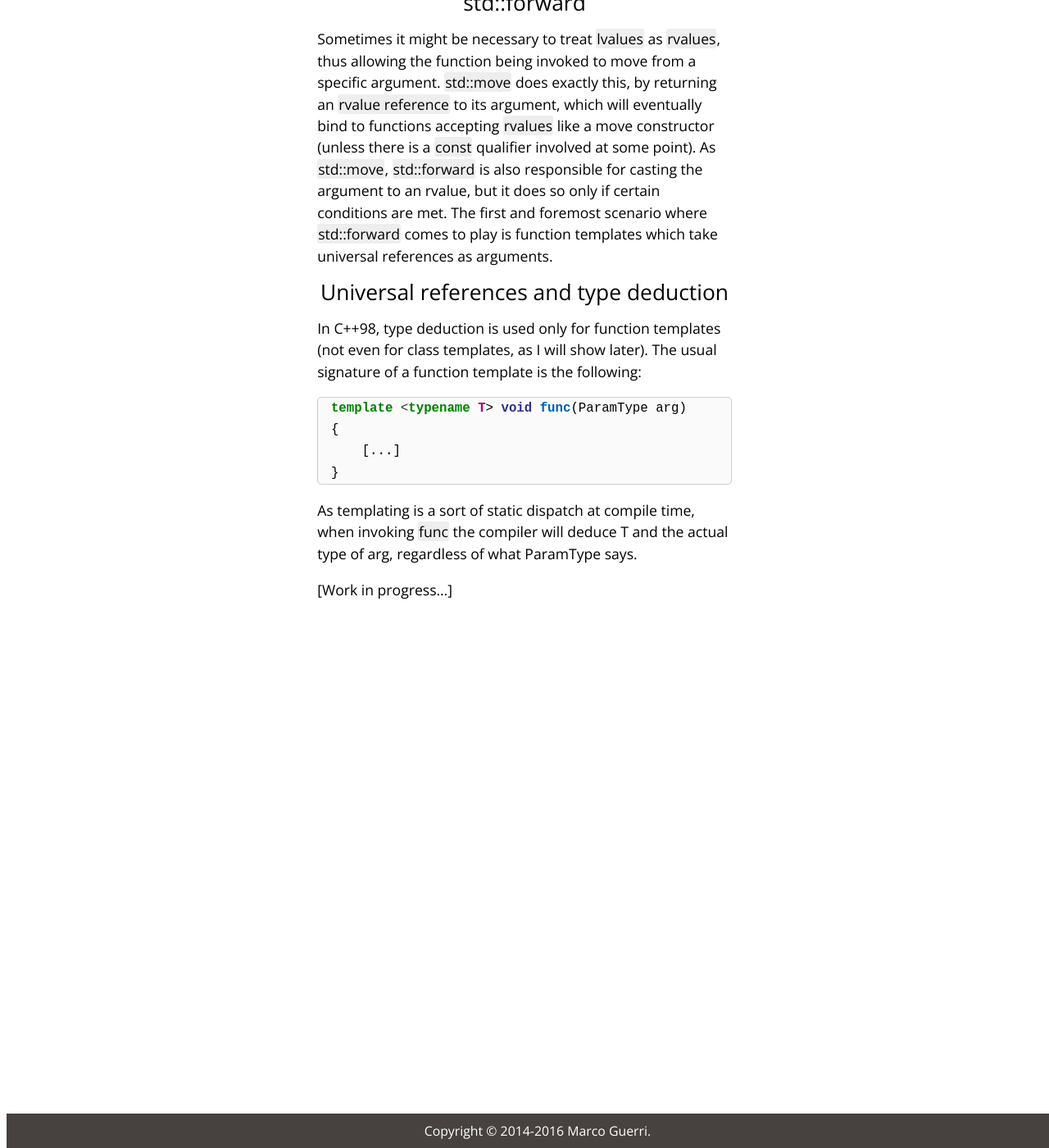
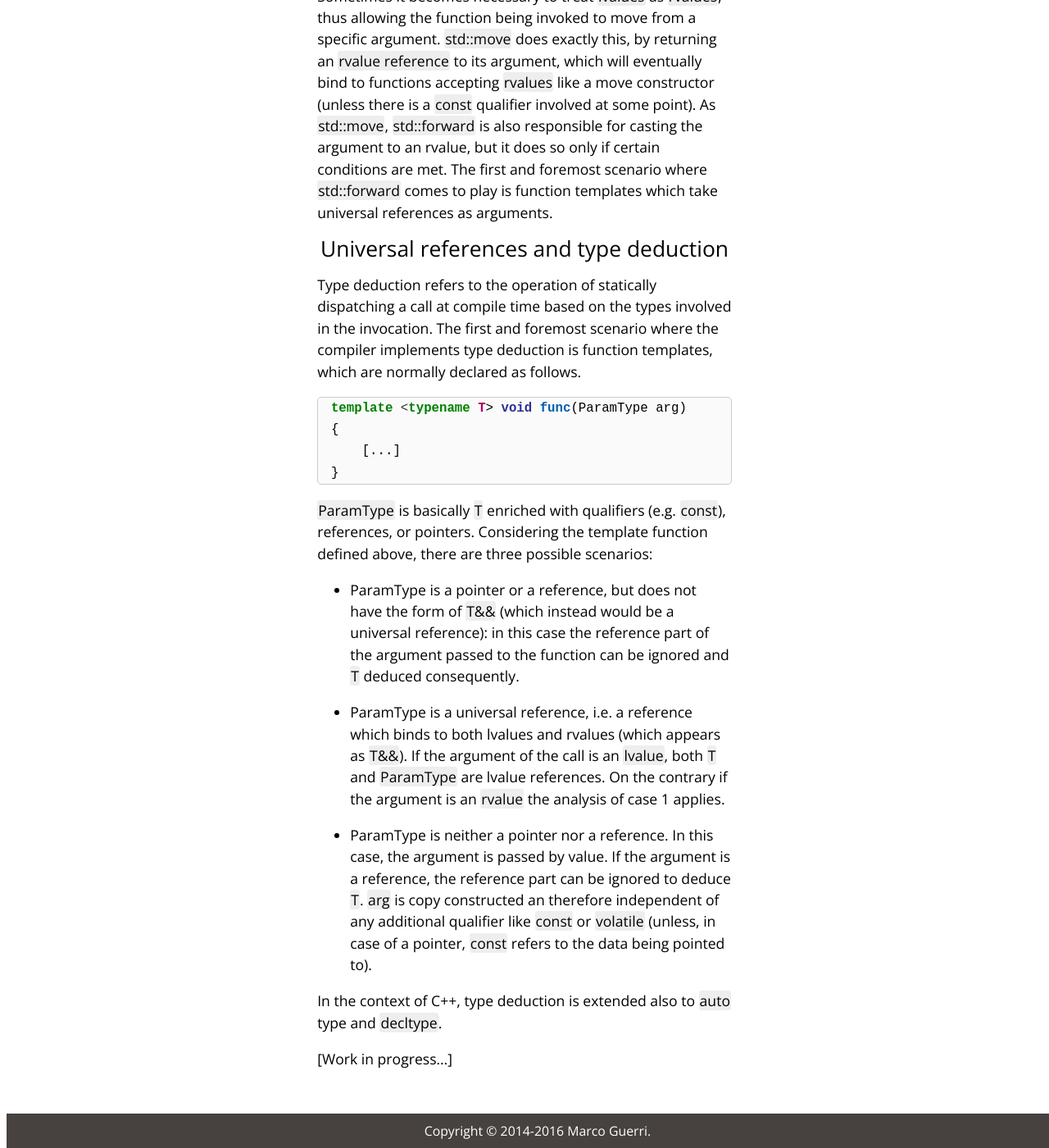
Before and after one commit to marcoguerri/marcoguerri.github.io, a Jekyll site: the page built from _posts/2016-11-26-move-semantics-rvalue-reference.markdown, in a window 1280 px wide and 1400 px high, scrolled down 2933 px. Shown: the whole window at 82% size. Built offline with Jekyll 4.4.1, drawn with Linux system fonts in a browser that asks for light colours; some of the changed text lies outside the part shown.

Commit message:
Again minor progresses on move semantics post

````diff
--- a/_posts/2016-11-26-move-semantics-rvalue-reference.markdown
+++ b/_posts/2016-11-26-move-semantics-rvalue-reference.markdown
@@ -20,7 +20,6 @@ copy assignment operator and move assignment operator.
 
 ```c++
 class MyClass {
-
 public:
   int _value;
   MyClass() {
@@ -76,7 +75,6 @@ the caller will not expect it to hold an initialized value anymore. As a matter
 of fact, with a proper rvalue, the caller will not even be able to tell if the object
 has been modified or not, due to the temporary nature of rvalues.
 \\
-\\
 A simplified example of move semantics is implemented the move constructor
 of *MyClass*. The old object loses ownership of a certain resource while still
 being left in a consistent state. In this case there is solely an integer value
@@ -106,7 +104,7 @@ Something very similar happens with *RVO* (Return Value Optimization) and *NRVO*
 
 Moving from lvalues: std::move and std::forward
 =======
-Sometimes it might be necessary to treat *lvalues* as *rvalues*, thus allowing the
+Sometimes it becomes necessary to treat *lvalues* as *rvalues*, thus allowing the
 function being invoked to move from a specific argument. *std::move* does exactly this,
 by returning an *rvalue reference* to its argument, which
 will eventually bind to functions accepting *rvalues* like a move constructor (unless
@@ -119,9 +117,10 @@ as arguments.
 
 Universal references and type deduction
 =======
-In C++98, type deduction is used only for function templates (not even for class
-templates, as I will show later). The usual signature of a function template is
-the following:
+Type deduction refers to the operation of statically dispatching a call at compile
+time based on the types involved in the invocation. The first and foremost scenario
+where the compiler implements type deduction is function templates, which are
+normally declared as follows.
 
 ```c++
 template <typename T> void func(ParamType arg)
@@ -129,8 +128,26 @@ template <typename T> void func(ParamType arg)
     [...]
 }
 ```
-As templating is a sort of static dispatch at compile time, when invoking *func*
-the compiler will deduce T and the actual type of arg, regardless of what
-ParamType says.
+*ParamType* is basically *T* enriched with qualifiers (e.g. *const*), references,
+or pointers. Considering the template function defined above, there are three
+possible scenarios:
+
+  * ParamType is a pointer or a reference, but does not have the form of *T&&*
+   (which instead would be a universal reference): in this case the reference part
+    of the argument passed to the function can be ignored and *T* deduced
+    consequently.
+
+  * ParamType is a universal reference, i.e. a reference which binds to both
+    lvalues and rvalues (which appears as *T&&*). If the argument of the call is
+    an *lvalue*, both *T* and *ParamType* are lvalue references. On the contrary
+    if the argument is an *rvalue* the analysis of case 1 applies.
+
+  * ParamType is neither a pointer nor a reference. In this case, the argument
+    is passed by value. If the argument is a reference, the reference part can
+    be ignored to deduce *T*. *arg* is copy constructed an therefore independent
+    of any additional qualifier like *const* or *volatile* (unless, in case of
+    a pointer, *const* refers to the data being pointed to).
+
+In the context of C++, type deduction is extended also to *auto* type and *decltype*.
 
 [Work in progress...]
````
